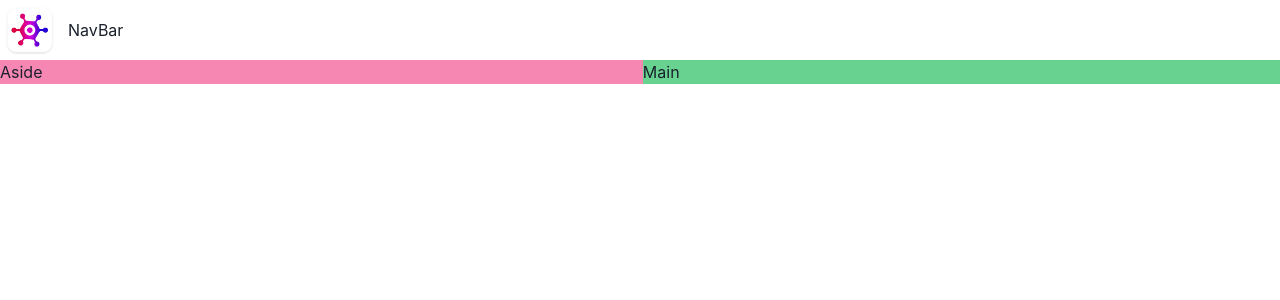
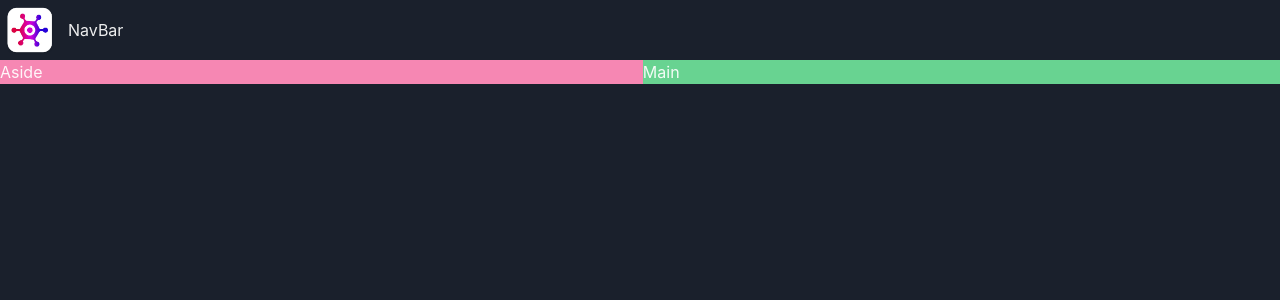
Before and after one commit to FabianWeidner/game-hub, a React (Vite) app: page / in a window 1280 px wide. Shown: the top 300 px of the page. Built offline with nearby package versions, Linux system fonts and the light colour scheme.

Commit message:
imlement dark mode

```diff
--- a/src/main.tsx
+++ b/src/main.tsx
@@ -2,11 +2,15 @@
 import { createRoot } from "react-dom/client";
 import App from "./App.tsx";
 import "./index.css";
-import { ChakraProvider, theme } from "@chakra-ui/react";
+import { ChakraProvider, ColorModeScript } from "@chakra-ui/react";
+import theme from "./theme.ts";
 
 createRoot(document.getElementById("root")!).render(
   <StrictMode>
     <ChakraProvider theme={theme}>
+      <ColorModeScript
+        initialColorMode={theme.config.initialColorMode}
+      />
       <App />
     </ChakraProvider>
   </StrictMode>
--- /dev/null
+++ b/src/theme.ts
@@ -0,0 +1,15 @@
+// theme.ts
+
+// 1. import `extendTheme` function
+import { extendTheme, type ThemeConfig } from "@chakra-ui/react";
+
+// 2. Add your color mode config
+const config: ThemeConfig = {
+  initialColorMode: "dark",
+  useSystemColorMode: false,
+};
+
+// 3. extend the theme
+const theme = extendTheme({ config });
+
+export default theme;
```
